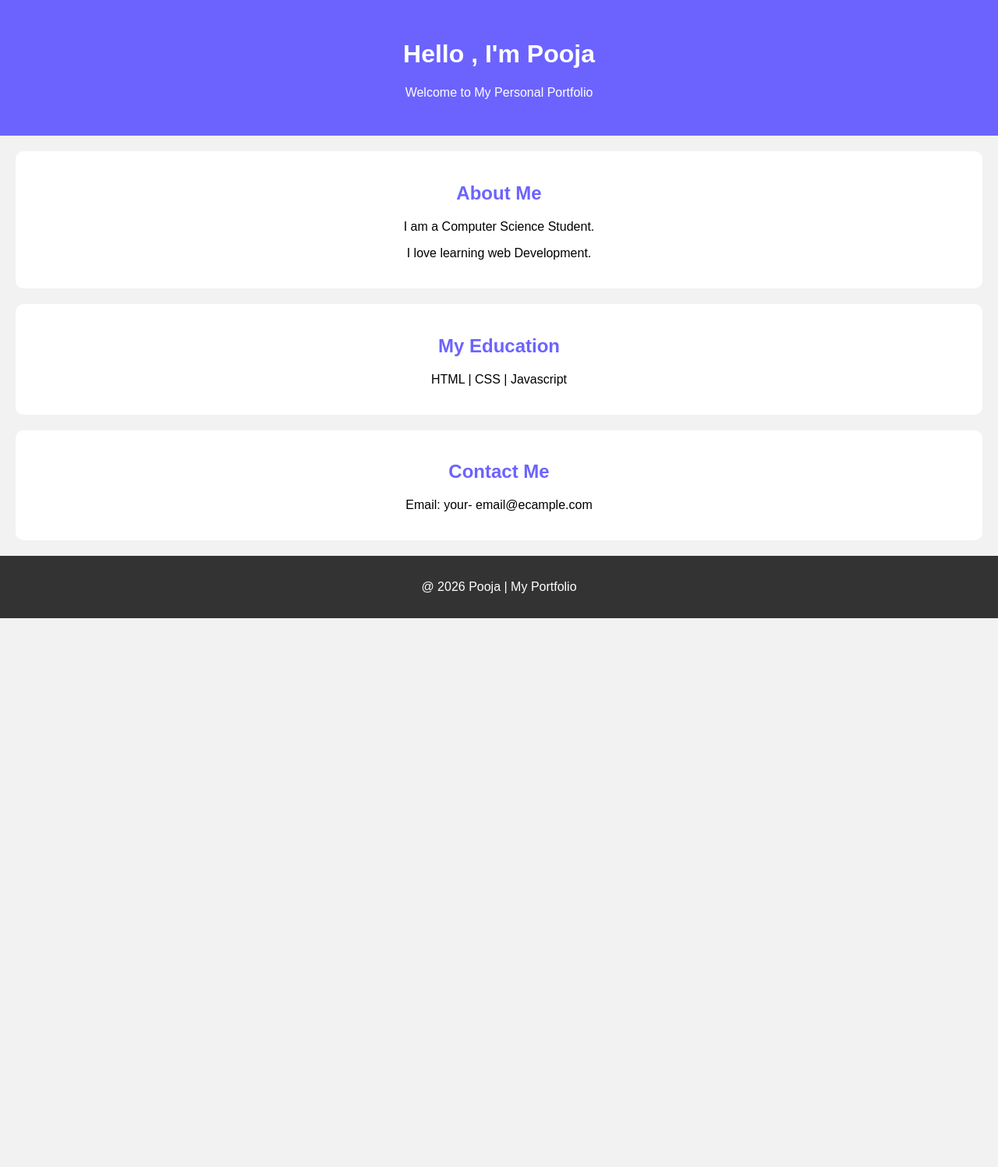
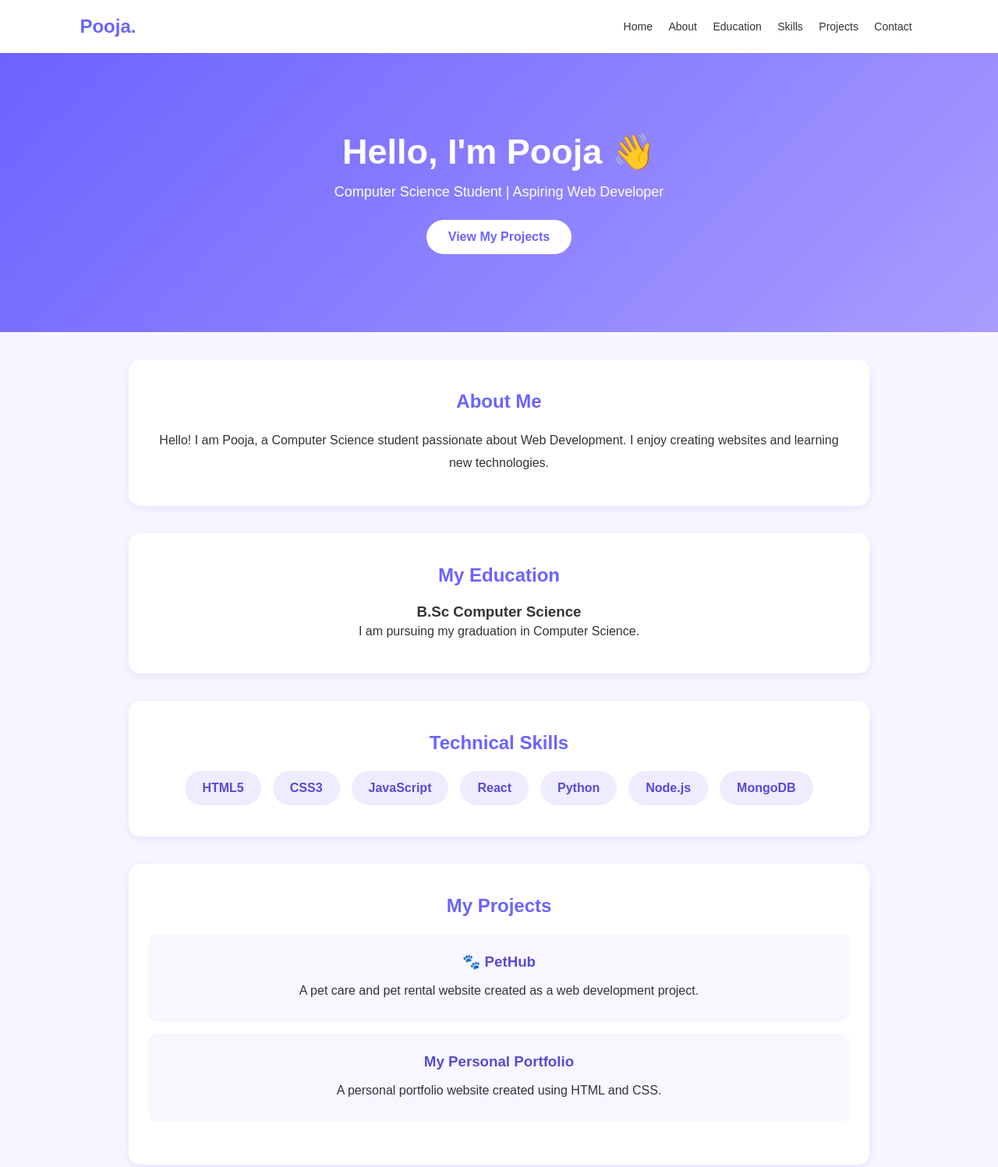
Before and after one commit to pooja-dudhbhate/HTML--Project, a plain HTML site: page index.html in a window 1280 px wide. Shown: the top 1497 px of the page at 78% size. Before the commit the page ends 800 px from the top, so only its background shows below. Drawn offline with Linux system fonts and the light colour scheme.

Commit message:
Revamp portfolio HTML with new layout and styles
Updated the HTML structure and styling for a personal portfolio page.

```diff
--- a/index.html
+++ b/index.html
@@ -1,59 +1,316 @@
 <!DOCTYPE html>
-<html>
+<html lang="en">
 <head>
-    <title>My Portfolio</title>
+    <meta charset="UTF-8">
+    <meta name="viewport" content="width=device-width, initial-scale=1.0">
+
+    <title>Pooja | Web Developer Portfolio</title>
+
     <style>
+        * {
+            margin: 0;
+            padding: 0;
+            box-sizing: border-box;
+            scroll-behavior: smooth;
+        }
+
         body {
-            font-family: Arial;
-            background-color: #f2f2f2;
+            font-family: Arial, sans-serif;
+            background: #f7f6ff;
+            color: #333;
+        }
+
+        /* Navigation */
+
+        nav {
+            background: white;
+            padding: 20px 8%;
+            display: flex;
+            justify-content: space-between;
+            align-items: center;
+            flex-wrap: wrap;
+            box-shadow: 0 2px 10px #ddd;
+        }
+
+        nav h2 {
+            color: #6c63ff;
+        }
+
+        nav a {
+            text-decoration: none;
+            color: #333;
+            margin: 8px;
+            font-size: 14px;
+        }
+
+        nav a:hover {
+            color: #6c63ff;
+        }
+
+        /* Home */
+
+        .hero {
+            background: linear-gradient(135deg, #6c63ff, #a99cff);
+            color: white;
             text-align: center;
-            margin: 0;
+            padding: 100px 20px;
         }
-        header {
-            background-color: #6c63ff;
+
+        .hero h1 {
+            font-size: 45px;
+            margin-bottom: 15px;
+        }
+
+        .hero p {
+            font-size: 18px;
+            margin-bottom: 25px;
+        }
+
+        .btn {
+            display: inline-block;
+            background: white;
+            color: #6c63ff;
+            padding: 13px 28px;
+            border-radius: 25px;
+            text-decoration: none;
+            font-weight: bold;
+        }
+
+        /* Sections */
+
+        section {
+            max-width: 950px;
+            margin: 35px auto;
+            padding: 40px 25px;
+            background: white;
+            border-radius: 15px;
+            text-align: center;
+            box-shadow: 0 3px 12px #e5e2ff;
+        }
+
+        section h2 {
+            color: #6c63ff;
+            margin-bottom: 22px;
+        }
+
+        section p {
+            line-height: 1.8;
+        }
+
+        /* Skills */
+
+        .skills {
+            display: flex;
+            justify-content: center;
+            flex-wrap: wrap;
+            gap: 15px;
+        }
+
+        .skills span {
+            background: #eeecff;
+            color: #554bd4;
+            padding: 13px 22px;
+            border-radius: 25px;
+            font-weight: bold;
+        }
+
+        /* Projects */
+
+        .project {
+            background: #f8f7ff;
+            padding: 25px;
+            margin: 15px 0;
+            border-radius: 12px;
+        }
+
+        .project h3 {
+            color: #554bd4;
+            margin-bottom: 12px;
+        }
+
+        /* Contact */
+
+        .contact a {
+            color: #6c63ff;
+            text-decoration: none;
+        }
+
+        footer {
+            background: #29263d;
             color: white;
-            padding: 30px;
+            text-align: center;
+            padding: 25px;
+            margin-top: 40px;
         }
-        section {
-            background-color: white;
-            margin: 20px;
-            padding: 20px;
-            border-radius: 10px;
+
+        /* Mobile Responsive */
+
+        @media (max-width: 600px) {
+            nav {
+                justify-content: center;
+                gap: 12px;
+            }
+
+            nav a {
+                font-size: 12px;
+            }
+
+            .hero h1 {
+                font-size: 30px;
+            }
+
+            section {
+                margin: 20px 12px;
+            }
         }
-        h2 {
-            color: #6c63ff;
 
-        }
-        footer {
-            background-color: #333;
-            color: white;
-            padding: 15px;
-        }
     </style>
 </head>
+
 <body>
-    <header>
-        <h1>Hello , I'm Pooja</h1>
-        <p>Welcome to My Personal Portfolio</p>
+
+    <!-- Navigation -->
+
+    <nav>
+        <h2>Pooja.</h2>
+
+        <div>
+            <a href="#home">Home</a>
+            <a href="#about">About</a>
+            <a href="#education">Education</a>
+            <a href="#skills">Skills</a>
+            <a href="#projects">Projects</a>
+            <a href="#contact">Contact</a>
+        </div>
+    </nav>
+
+    <!-- Home -->
+
+    <header class="hero" id="home">
+
+        <h1>Hello, I'm Pooja 👋</h1>
+
+        <p>
+            Computer Science Student |
+            Aspiring Web Developer
+        </p>
+
+        <a href="#projects" class="btn">
+            View My Projects
+        </a>
 
     </header>
-    <section>
+
+    <!-- About -->
+
+    <section id="about">
+
         <h2>About Me</h2>
-        <p> I am a Computer Science Student.</p>
-        <p>I love learning web Development.</p>
+
+        <p>
+            Hello! I am Pooja, a Computer Science student
+            passionate about Web Development.
+
+            I enjoy creating websites and learning
+            new technologies.
+        </p>
+
     </section>
-    <section>
+
+    <!-- Education -->
+
+    <section id="education">
+
         <h2>My Education</h2>
+
+        <h3>B.Sc Computer Science</h3>
+
         <p>
-            HTML | CSS | Javascript
+            I am pursuing my graduation in
+            Computer Science.
         </p>
+
     </section>
-    <section>
+
+    <!-- Skills -->
+
+    <section id="skills">
+
+        <h2>Technical Skills</h2>
+
+        <div class="skills">
+
+            <span>HTML5</span>
+            <span>CSS3</span>
+            <span>JavaScript</span>
+            <span>React</span>
+            <span>Python</span>
+            <span>Node.js</span>
+            <span>MongoDB</span>
+
+        </div>
+
+    </section>
+
+    <!-- Projects -->
+
+    <section id="projects">
+
+        <h2>My Projects</h2>
+
+        <div class="project">
+
+            <h3>🐾 PetHub</h3>
+
+            <p>
+                A pet care and pet rental website
+                created as a web development project.
+            </p>
+
+        </div>
+
+        <div class="project">
+
+            <h3>My Personal Portfolio</h3>
+
+            <p>
+                A personal portfolio website
+                created using HTML and CSS.
+            </p>
+
+        </div>
+
+    </section>
+
+    <!-- Contact -->
+
+    <section id="contact" class="contact">
+
         <h2>Contact Me</h2>
-        <p>Email: your- email@ecample.com</p>
+
+        <p>
+            Email:
+            poojadudhbhate64@gmail.com
+        </p>
+
+        <p>
+            GitHub:
+            <a href="https://github.com/pooja-dudhbhate">
+                Visit My GitHub
+            </a>
+        </p>
+
     </section>
+
+    <!-- Footer -->
+
     <footer>
-        <p>@ 2026 Pooja | My Portfolio</p>
+
+        <p>
+            © 2026 Pooja | Web Developer Portfolio
+        </p>
+
     </footer>
+
 </body>
 </html>
```
